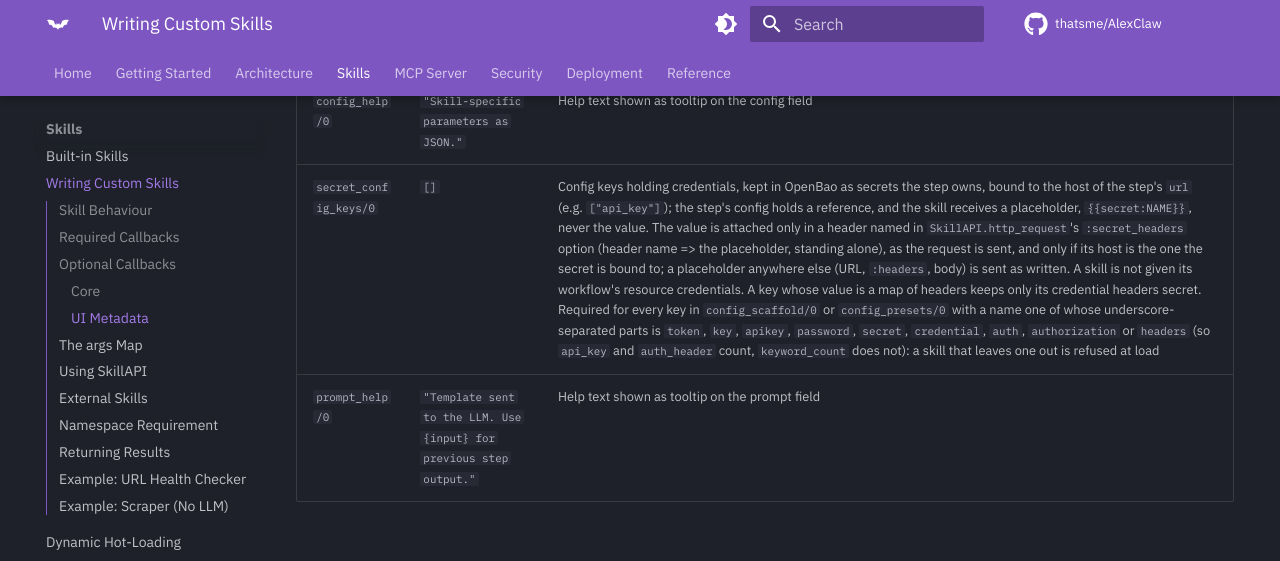
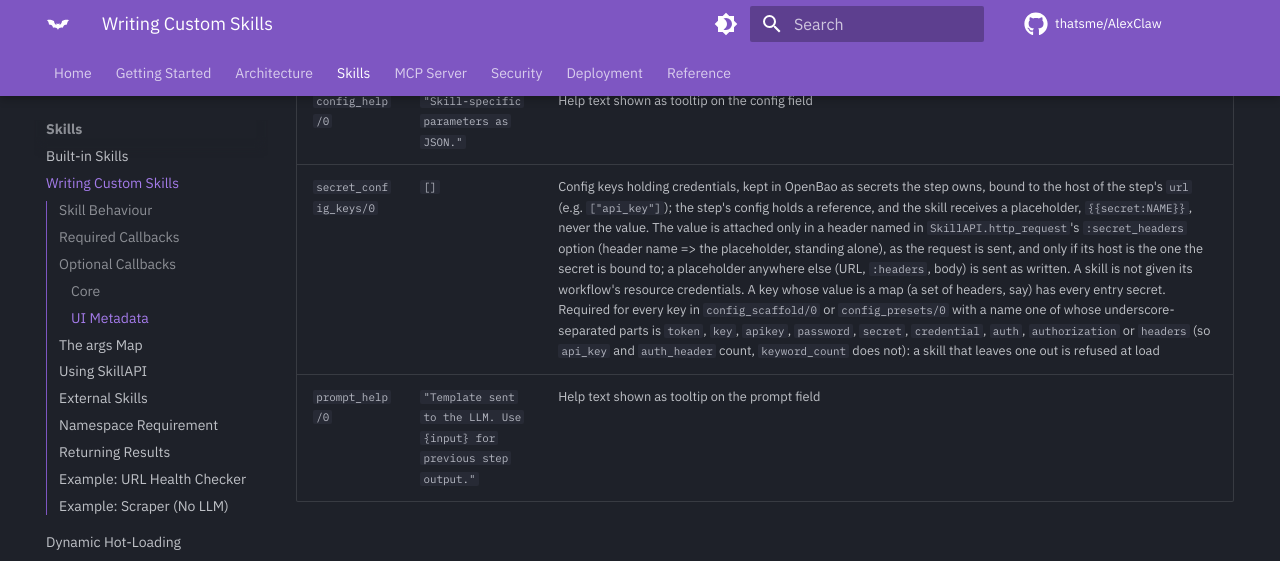
Before and after one commit to thatsme/AlexClaw, an MkDocs documentation site: the page built from docs/skills/writing-skills.md, in a window 1280 px wide and 900 px high, scrolled down 2150 px. Shown: the top 561 px of the window. Built offline with MkDocs 1.6.1 and Material for MkDocs 9.7.7, drawn with Linux system fonts in a browser that asks for light colours; comment, search, counter and statistics services are not loaded.

Commit message:
fix(secrets): every header value in a step is a secret; no header name is guessed (S9 fix review M1)
A step's header map kept only the headers named like a credential in
OpenBao; the rest stayed in the config as typed. A credential under an
unexpected name (X-Signature, X-Pass, a custom header) was stored in the
clear, and the 0.3.x upgrade wrote such headers back in plain text beside
a credential one. When no header was named like a credential, the upgrade
parked and emptied them all, which broke the step.

Every entry of a declared map key is now a secret the step owns, as an
LLM provider's headers already were. StepSecrets.credential_header?/1 is
gone. Headers saved in the clear before this are moved to OpenBao by the
boot upgrade, which picks up any step whose credential fields hold values.

Tests: every_header_secret_test (5). Four were run on the old code: 3 red, "every
header is sent" passed. The fifth (a plain header beside a reference, the
0.4.0-era row) was added after the change and not run on the old code.
Older tests changed (expected values, as ruled):
step_and_resource_secrets_test, upgrade_every_sealed_value_test; see
reports/S10_TEST_CHANGES.md.

```diff
--- a/docs/skills/writing-skills.md
+++ b/docs/skills/writing-skills.md
@@ -69,7 +69,7 @@ These callbacks control how the workflow step editor renders when your skill is
 | `config_presets/0` | `%{}` | Named config templates shown as buttons (e.g. `%{"GET" => %{"method" => "GET"}}`) |
 | `prompt_presets/0` | `%{}` | Named prompt templates shown as buttons (e.g. `%{"Summarize" => "Summarize:\n\n{input}"}`) |
 | `config_help/0` | `"Skill-specific parameters as JSON."` | Help text shown as tooltip on the config field |
-| `secret_config_keys/0` | `[]` | Config keys holding credentials, kept in OpenBao as secrets the step owns, bound to the host of the step's `url` (e.g. `["api_key"]`); the step's config holds a reference, and the skill receives a placeholder, `{{secret:NAME}}`, never the value. The value is attached only in a header named in `SkillAPI.http_request`'s `:secret_headers` option (header name => the placeholder, standing alone), as the request is sent, and only if its host is the one the secret is bound to; a placeholder anywhere else (URL, `:headers`, body) is sent as written. A skill is not given its workflow's resource credentials. A key whose value is a map of headers keeps only its credential headers secret. Required for every key in `config_scaffold/0` or `config_presets/0` with a name one of whose underscore-separated parts is `token`, `key`, `apikey`, `password`, `secret`, `credential`, `auth`, `authorization` or `headers` (so `api_key` and `auth_header` count, `keyword_count` does not): a skill that leaves one out is refused at load |
+| `secret_config_keys/0` | `[]` | Config keys holding credentials, kept in OpenBao as secrets the step owns, bound to the host of the step's `url` (e.g. `["api_key"]`); the step's config holds a reference, and the skill receives a placeholder, `{{secret:NAME}}`, never the value. The value is attached only in a header named in `SkillAPI.http_request`'s `:secret_headers` option (header name => the placeholder, standing alone), as the request is sent, and only if its host is the one the secret is bound to; a placeholder anywhere else (URL, `:headers`, body) is sent as written. A skill is not given its workflow's resource credentials. A key whose value is a map (a set of headers, say) has every entry secret. Required for every key in `config_scaffold/0` or `config_presets/0` with a name one of whose underscore-separated parts is `token`, `key`, `apikey`, `password`, `secret`, `credential`, `auth`, `authorization` or `headers` (so `api_key` and `auth_header` count, `keyword_count` does not): a skill that leaves one out is refused at load |
 | `prompt_help/0` | `"Template sent to the LLM. Use {input} for previous step output."` | Help text shown as tooltip on the prompt field |
 
 ## The `args` Map
```
Also changed, not shown: SECURITY.md (+4 -5 lines), 5 other files.
